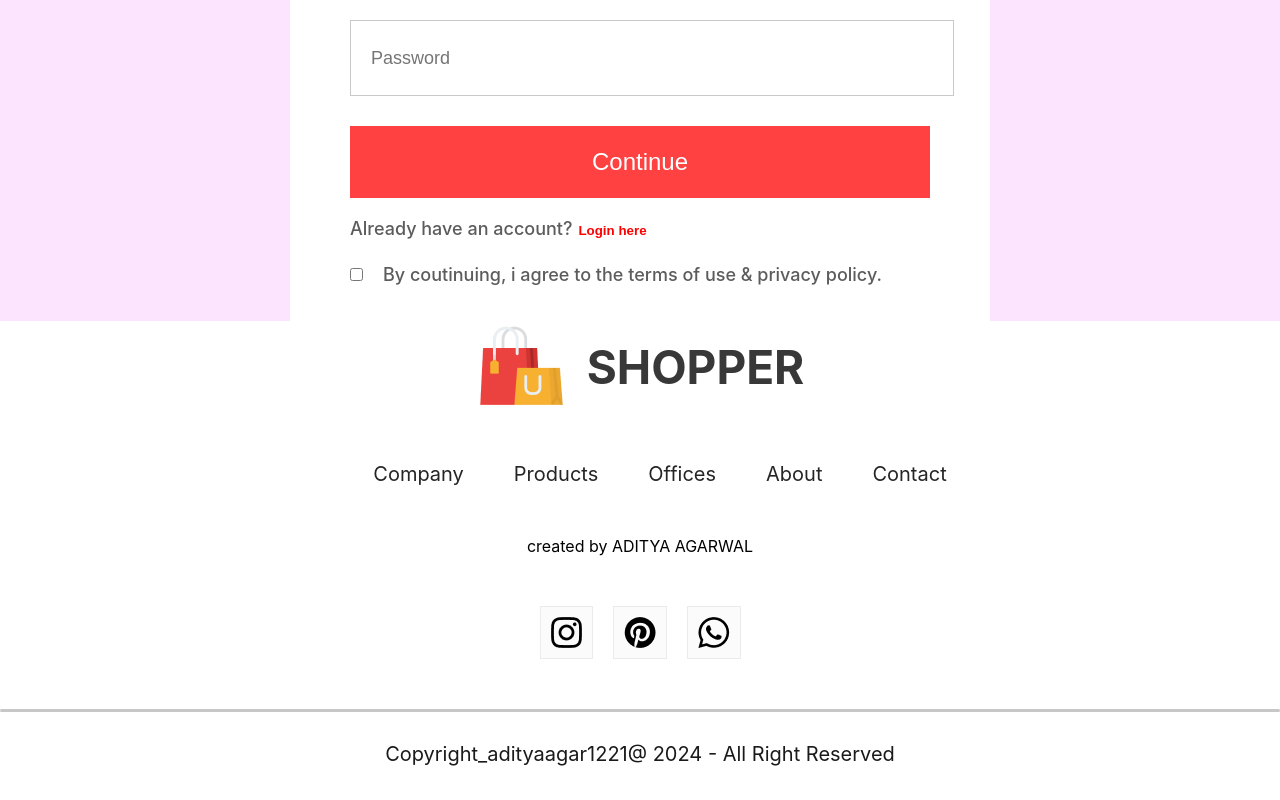
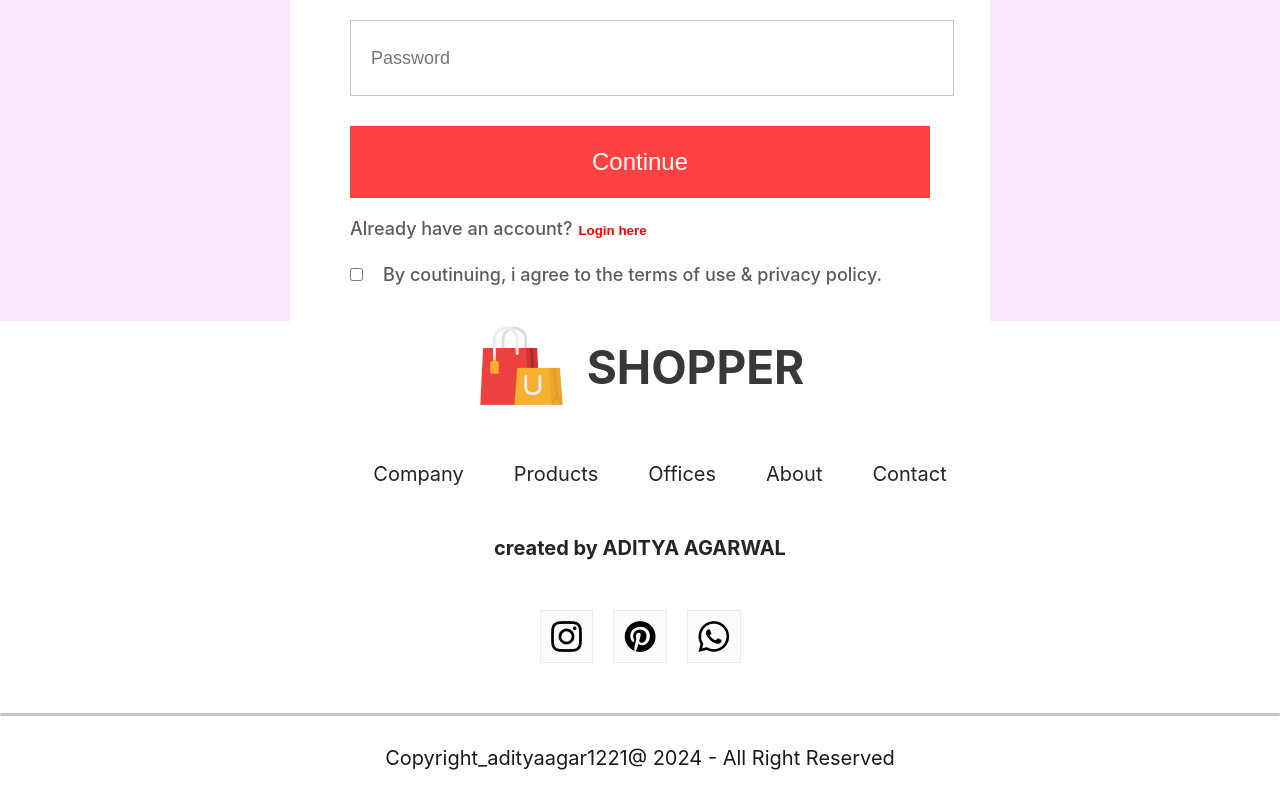
Before and after one commit to ADITYAAGAR1221/Ecommerce, a React (Create React App) app in the folder frontend/: page /login in a window 1280 px wide. Shown: the part 516-1316 px from the top of the page. Built offline with nearby package versions, Linux system fonts and the light colour scheme.

Commit message:
Update Footer.css

```diff
--- a/frontend/src/Components/Footer/Footer.css
+++ b/frontend/src/Components/Footer/Footer.css
@@ -21,6 +21,11 @@
     display: flex;
     list-style: none;
     gap: 50px;
+    color: #252525;
+    font-size: 20px
+}
+.myname{
+    font-weight:bold;
     color: #252525;
     font-size: 20px
 }
```
